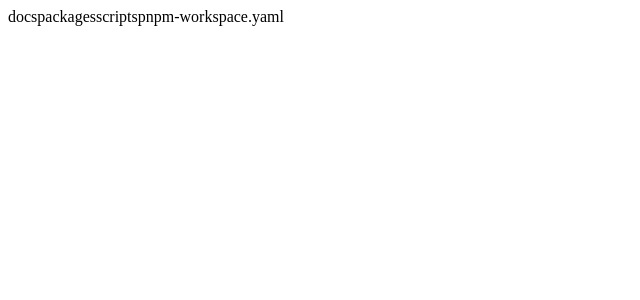
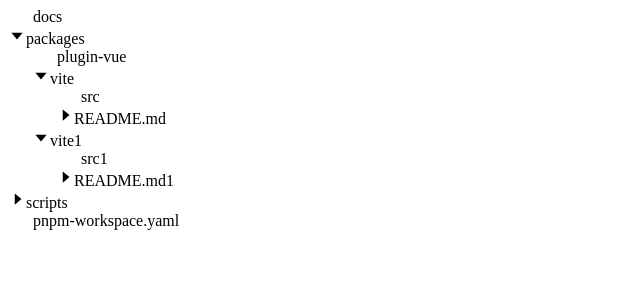
Before and after one commit to mengqiuleo/vxe-tree, a Vue app in the folder packages/tree/: page / in a window 1280 px wide. Shown: the top 300 px of the page, without its empty margins (0-640 px from the left). Built offline with nearby package versions, Linux system fonts and the light colour scheme.

Commit message:
feat: tree拍平

```diff
--- a/packages/tree/package.json
+++ b/packages/tree/package.json
@@ -16,6 +16,7 @@
     "@types/vue": "^2.0.0",
     "@vitejs/plugin-vue": "^4.1.0",
     "@vitejs/plugin-vue-jsx": "^3.0.1",
+    "scss": "^0.2.4",
     "typescript": "^5.0.2",
     "vite": "^4.3.9",
     "vue-tsc": "^1.4.2"
--- a/packages/tree/src/App.vue
+++ b/packages/tree/src/App.vue
@@ -6,23 +6,81 @@
   {
     label: 'docs',
     id: 'docs',
-    level: 1
+    checked: true
   },
   {
     label: 'packages',
     id: 'packages',
-    level: 1
+    expanded: true,
+    children: [
+      {
+        label: 'plugin-vue',
+        id: 'plugin-vue'
+      },
+      {
+        label: 'vite',
+        id: 'vite',
+        expanded: true,
+        children: [
+          {
+            label: 'src',
+            id: 'src',
+            checked: true
+          },
+          {
+            label: 'README.md',
+            id: 'README.md',
+            children: [
+              {
+                label: 'index.md',
+                id: 'index.md',
+                checked: true
+              }
+            ]
+          }
+        ]
+      },
+      {
+        label: 'vite1',
+        id: 'vite1',
+        expanded: true,
+        children: [
+          {
+            label: 'src1',
+            id: 'src1'
+          },
+          {
+            label: 'README.md1',
+            id: 'README.md1',
+            checked: true,
+            children: [
+              {
+                label: 'index.md1',
+                id: 'index.md1'
+              }
+            ]
+          }
+        ]
+      }
+    ]
   },
   {
     label: 'scripts',
     id: 'scripts',
-    expanded: true,
-    level: 2
+    children: [
+      {
+        label: 'release.ts',
+        id: 'release.ts'
+      },
+      {
+        label: 'verifyCommit.ts',
+        id: 'verifyCommit.ts'
+      }
+    ]
   },
   {
     label: 'pnpm-workspace.yaml',
-    id: 'pnpm-workspace.yaml',
-    level: 1
+    id: 'pnpm-workspace.yaml'
   }
 ])
 
--- /dev/null
+++ b/packages/tree/src/vxe-tree/composables/use-tree.ts
@@ -0,0 +1,61 @@
+import { ref, computed, Ref, unref } from "vue"
+import { IInnerTreeNode, ITreeNode } from '../tree-type';
+import { generateInnerTree } from "../utils"
+
+export function useTree(node: Ref<ITreeNode[]> | ITreeNode[]) {
+  const innerData = ref(generateInnerTree(unref(node))) //innerData是拍平的
+
+  const toggleNode = (node: IInnerTreeNode) => {
+    // 在原始列表中获取该节点
+    const cur = innerData.value.find(item => item.id === node.id)
+    if( cur) {
+      cur.expanded = !cur.expanded
+    }
+  }
+
+  //获取展开的数组列表，我们只渲染展开的
+  const expandedTree = computed(() => {
+    let excludeNodes: IInnerTreeNode[] = []
+    const result = []
+
+    for(const item of innerData.value) {
+      //如果遍历的节点在排除列表中，直接跳出本次循环
+      if(excludeNodes.includes(item)){
+        continue
+      }
+
+      //当前节点处于折叠状态，它的子节点应该被排除
+      if(item.expanded !== true){
+        excludeNodes = getChildren(item)
+      }
+      result.push(item)
+    }
+    return result
+  })
+  const getChildren = (node: IInnerTreeNode, recursive = true) => {
+    const result = []
+    // 找到node 在列表中的索引
+    const startIndex = innerData.value.findIndex(item => item.id === node.id)
+    // 找到它后面所有子节点（level 比当前节点大）
+    for (
+      let i = startIndex + 1;
+      i < innerData.value.length && node.level < innerData.value[i].level;
+      i++
+    ) {
+      if (recursive) {
+        result.push(innerData.value[i])
+      } else if (node.level === innerData.value[i].level - 1) {
+        // 直接子节点
+        result.push(innerData.value[i])
+      }
+    }
+    return result
+  }
+
+  return {
+    innerData,
+    toggleNode,
+    expandedTree,
+    getChildren
+  }
+}
--- a/packages/tree/src/vxe-tree/tree-type.ts
+++ b/packages/tree/src/vxe-tree/tree-type.ts
@@ -1,6 +1,6 @@
 import { ExtractPropTypes, PropType } from 'vue'
 
-export interface ITreeNode {
+export interface ITreeNode { //未拍平
   label: string
   id?: string
   children?: ITreeNode[]
@@ -15,7 +15,7 @@
   disableToggle?: boolean //折叠
 }
 
-export interface IInnerTreeNode extends ITreeNode {
+export interface IInnerTreeNode extends ITreeNode { //已拍平
   parentId?: string // 父节点ID
   level: number // 父节点层级
   isLeaf?: boolean // 是否叶子节点
@@ -23,7 +23,7 @@
 
 export const treeProps = {
   data: {
-    type: Object as PropType<Array<IInnerTreeNode>>,
+    type: Object as PropType<Array<ITreeNode>>, //用户传入的是未拍平的数组
     required: true
   },
   // 是否显示 checkbox
--- /dev/null
+++ b/packages/tree/src/vxe-tree/tree.css
@@ -0,0 +1,4 @@
+.vxe-tree-node:hover {
+  transition: background-color 0.5s;
+  background-color: #f2f5fc;
+}
--- /dev/null
+++ b/packages/tree/src/vxe-tree/tree.min.css
@@ -0,0 +1 @@
+.vxe-tree-node:hover{transition:background-color 0.5s;background-color:#f2f5fc}
--- /dev/null
+++ b/packages/tree/src/vxe-tree/tree.scss
@@ -0,0 +1,4 @@
+.vxe-tree-node:hover {
+  transition: background-color 0.5s;
+  background-color: #f2f5fc;
+}
--- a/packages/tree/src/vxe-tree/tree.tsx
+++ b/packages/tree/src/vxe-tree/tree.tsx
@@ -1,16 +1,43 @@
 import { defineComponent, toRefs } from 'vue';
 import { TreeProps, treeProps } from './tree-type';
+import { useTree } from './composables/use-tree';
+import './tree.css'
 
 export default defineComponent({
   name: 'vxeTree',
   props: treeProps,
   setup(props: TreeProps) {
-    const { data: innerData } = toRefs(props)
+    const { data } = toRefs(props)
+    const { expandedTree, toggleNode } = useTree(data)
 
     return () => (
       <>
         <div class="vxe-tree">
-          {innerData.value.map(treeNode => treeNode.label)}
+          {expandedTree.value.map(treeNode => (
+            <div class="vxe-tree-node" style={{
+              paddingLeft: `${ 24 * (treeNode.level - 1)}px`
+            }}>
+              {/* 折叠图标：判断当前节点为叶子，不需要图标 */}
+              { treeNode.isLeaf ?
+                <span style={{display: 'inline-block', width: '25px'}}></span> :
+                <svg
+                    onClick={() => toggleNode(treeNode)}
+                    style={{
+                      width: '18px', height: '18px', display: 'inline-block',
+                      transform: treeNode.expanded ? 'rotate(90deg)' : ''
+                    }}
+                    viewBox="0 0 1024 1024" xmlns="http://www.w3.org/2000/svg"
+                  >
+                    <path fill="currentColor" d="M384 192v640l384-320.064z"></path>
+                  </svg>
+              }
+
+
+              {/* 标签 */}
+              {treeNode.label}
+            </div>
+            ))
+          }
         </div>
       </>
     );
--- /dev/null
+++ b/packages/tree/src/vxe-tree/utils.ts
@@ -0,0 +1,38 @@
+import { ITreeNode, IInnerTreeNode } from './tree-type'
+export function generateInnerTree(
+  tree: ITreeNode[],
+  level = 0, //表示当前节点的层级，每递归一次，层级加一
+  path = [] as IInnerTreeNode[] //记录当前路径，获取父节点id,因为需要设置 parentId
+): IInnerTreeNode[] {
+  level++
+
+  return tree.reduce((prev, cur) => {
+    const o = {...cur} as IInnerTreeNode
+    o.level = level //设置当前节点的层级
+
+    //记录path，计算parentId
+    if(path.length > 0 && path[path.length - 1].level >= level) { //说明是在向上冒泡的过程
+      // 目前是由子到父，弹出
+      while(path.length) path.pop()
+    }
+
+    // 父 - 子
+    path.push(o)
+
+    //获取parentNode
+    const parentNode = path[path.length-2]
+    if(parentNode) {
+      o.parentId = parentNode.id
+    }
+
+    if(o.children) {
+      const children = generateInnerTree(o.children, level, path)
+      delete o.children
+      return prev.concat(o, children)
+    } else { //叶子节点
+      o.isLeaf = true
+      return prev.concat(o)
+    }
+  }, [] as IInnerTreeNode[])
+
+}
```
Also changed, not shown: 1 other file (tests, documents, lock files or other folders).
